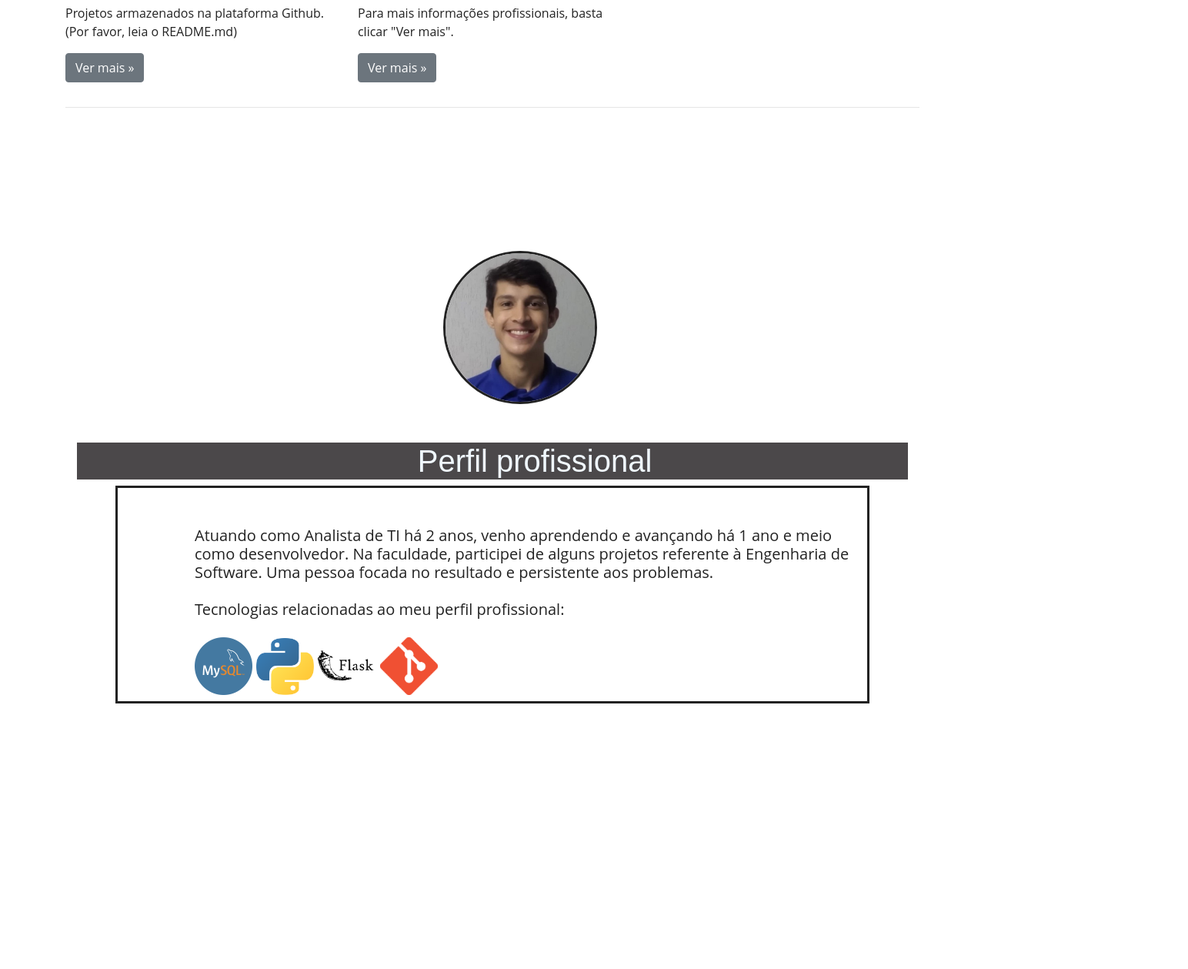
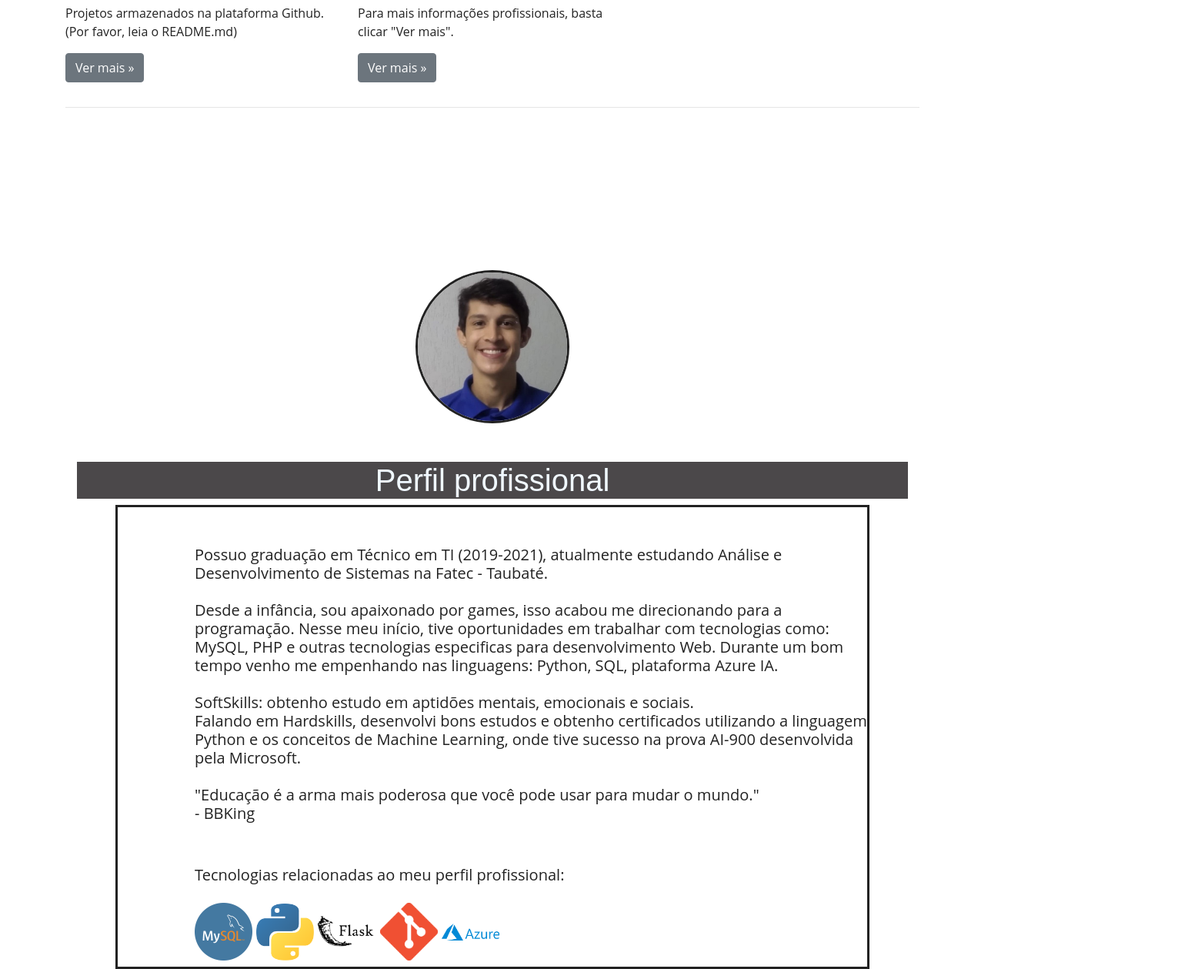
Before and after one commit to renansouzzzz/renansouzzzz.github.io, a plain HTML site: page index.html in a window 1280 px wide. Shown: the part 626-1885 px from the top of the page at 77% size, 1544 px wide, since content can reach past the window. Before the commit the page ends 1540 px from the top, so only its background shows below. Drawn offline with nearby package versions, Linux system fonts and the light colour scheme.

Commit message:
att pt.2

```diff
--- a/assets/css/homepage.css
+++ b/assets/css/homepage.css
@@ -1,5 +1,4 @@
 body {
-    /* Css */
     color: #222222;
     font-size: 1em;
     font-family: "Open Sans", "Helvetica Neue", sans-serif;
@@ -15,9 +14,7 @@ body {
   }
 
   .img-renan {
-    margin-right: 60%;
-    margin-left: 45%;
-    margin-top: 170px;
+    margin-top: 195px;
     border-radius: 50%;
     border-style: solid;
     width: 200px;
@@ -26,8 +23,6 @@ body {
   .txt-medium {
     font-family: Arial, Helvetica, sans-serif;
     font-size: 15px;
-    margin-right: 30%;
-    margin-left: 41%;
     margin-top: 50px;
     color:aliceblue;
   }
@@ -64,6 +59,7 @@ body {
   .img-sql,
   .img-py,
   .img-flask,
-  .img-git {
+  .img-git,
+  .img-azure {
     width: 75px;
   }
--- a/index.html
+++ b/index.html
@@ -22,9 +22,6 @@
     <link rel="stylesheet" type="text/css" href="./assets/css/homepage.css" media="screen" />
     <link rel="icon" href="./img/icon.png" type="image/x-icon">
 </head>
-
-<!-- Training english w class -->
-
 <body>
 
  <!-- Bootstrap -->
@@ -64,7 +61,6 @@
   </div>
 
   <div class="container">
-    <!-- colunas de seleções -->
     <div class="row">
       <div class="col-md-4">
         <h2>Projetos</h2>
@@ -78,13 +74,13 @@
         </div>
       </div>
       <hr>
-</div> <!-- /container -->
+  </div>
 
-<div>
+<div align="center">
   <img class="img-renan" src="./img/img-renan.jfif" alt="Foto Renan">
 </div>
 
-<div class="backgroud-txt">
+<div class="backgroud-txt" align="center">
   <div class="txt-medium">
     <h1>
       Perfil profissional
@@ -95,26 +91,28 @@
 <div class="txt-container">
   <div class="img-languages">
       <h5 class="txt-languages">
-
         <h5>
-            Atuando como Analista de TI há 2 anos, venho aprendendo e avançando há 1 ano
-            e meio como desenvolvedor. Na faculdade, participei de alguns projetos referente
-            à Engenharia de Software. Uma pessoa focada no resultado e persistente aos problemas.
-
+            Possuo graduação em Técnico em TI (2019-2021), atualmente estudando Análise e Desenvolvimento de Sistemas na Fatec - Taubaté. <br><br>
+            Desde a infância, sou apaixonado por games, isso acabou me direcionando para a programação.
+            Nesse meu início, tive oportunidades em trabalhar com tecnologias como: MySQL, PHP e outras tecnologias especificas para desenvolvimento Web.
+            Durante um bom tempo venho me empenhando nas linguagens: Python, SQL, plataforma Azure IA. <br><br>
+            SoftSkills: obtenho estudo em aptidões mentais, emocionais e sociais. <br>
+            Falando em Hardskills, desenvolvi bons estudos e obtenho certificados utilizando a linguagem Python e os conceitos de Machine Learning, onde tive sucesso na prova AI-900 desenvolvida pela Microsoft.
+              <br><br>
+            "Educação é a arma mais poderosa que você pode usar para mudar o mundo." <br>
+            - BBKing
+        </h5>
+      <h5>
           <br><br> Tecnologias relacionadas ao meu perfil profissional:
             <br><br> <img class="img-sql" src="./img/img-sql.png" alt="MySQL">
                         <img class="img-py" src="./img/img-py.png">
                           <img class="img-flask" src="./img/img-flask.png" alt="Flask">
                             <img class="img-git" src="./img/img-git.png" alt="Git">
+                              <img class="img-azure" src="./img/img-azure.png" alt="Azure Machine Learning">
                       </h5>
                     </h5>
               </div>
             </div>
-
-
-
-
           </main>
-
         </body>
     </html>
```
Also changed, not shown: aboutme.html (+3 -9 lines), img/img-azure.png (added). Lines whose indentation alone changed are shown as unchanged.
